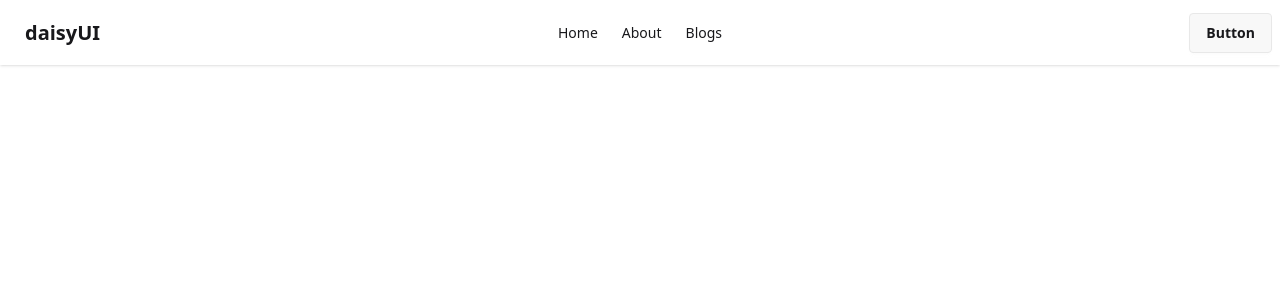
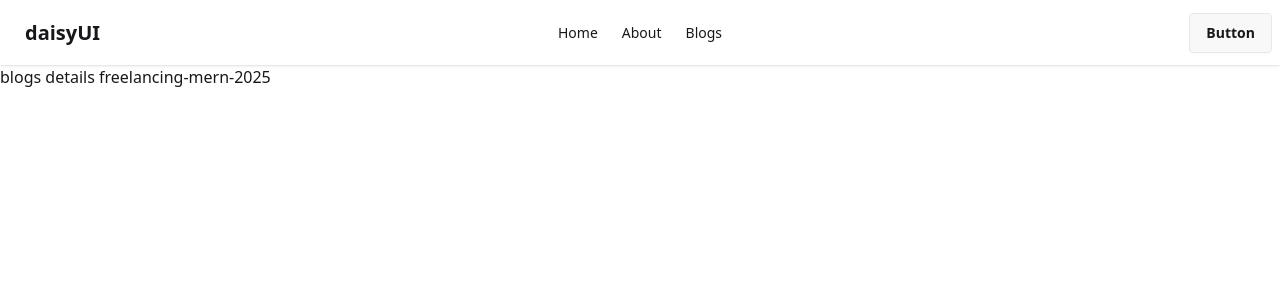
Before and after one commit to md-abu-naim/first-next-app, a Next.js app: page /blogs/freelancing-mern-2025 in a window 1280 px wide. Shown: the top 300 px of the page. Built offline with nearby package versions, Linux system fonts and the light colour scheme.

Commit message:
daynamic data fetching

```diff
--- a/src/app/blogs/[id]/page.jsx
+++ b/src/app/blogs/[id]/page.jsx
@@ -1,8 +1,8 @@
 
-const BlogsDetails = () => {
+const BlogsDetails = ({params}) => {
     return (
         <div>
-
+            blogs details {params.id}
         </div>
     );
 };
--- a/src/app/blogs/page.jsx
+++ b/src/app/blogs/page.jsx
@@ -1,3 +1,4 @@
+import Link from "next/link";
 
 const Blogs = () => {
     const blogs = [
@@ -230,12 +231,12 @@ const Blogs = () => {
 
                                 {/* Read More */}
                                 <div className="mt-5">
-                                    <a
+                                    <Link
                                         href={`/blogs/${blog.slug}`}
                                         className="inline-block text-green-600 font-medium text-sm hover:underline"
                                     >
                                         Read More →
-                                    </a>
+                                    </Link>
                                 </div>
                             </div>
                         </div>
```
